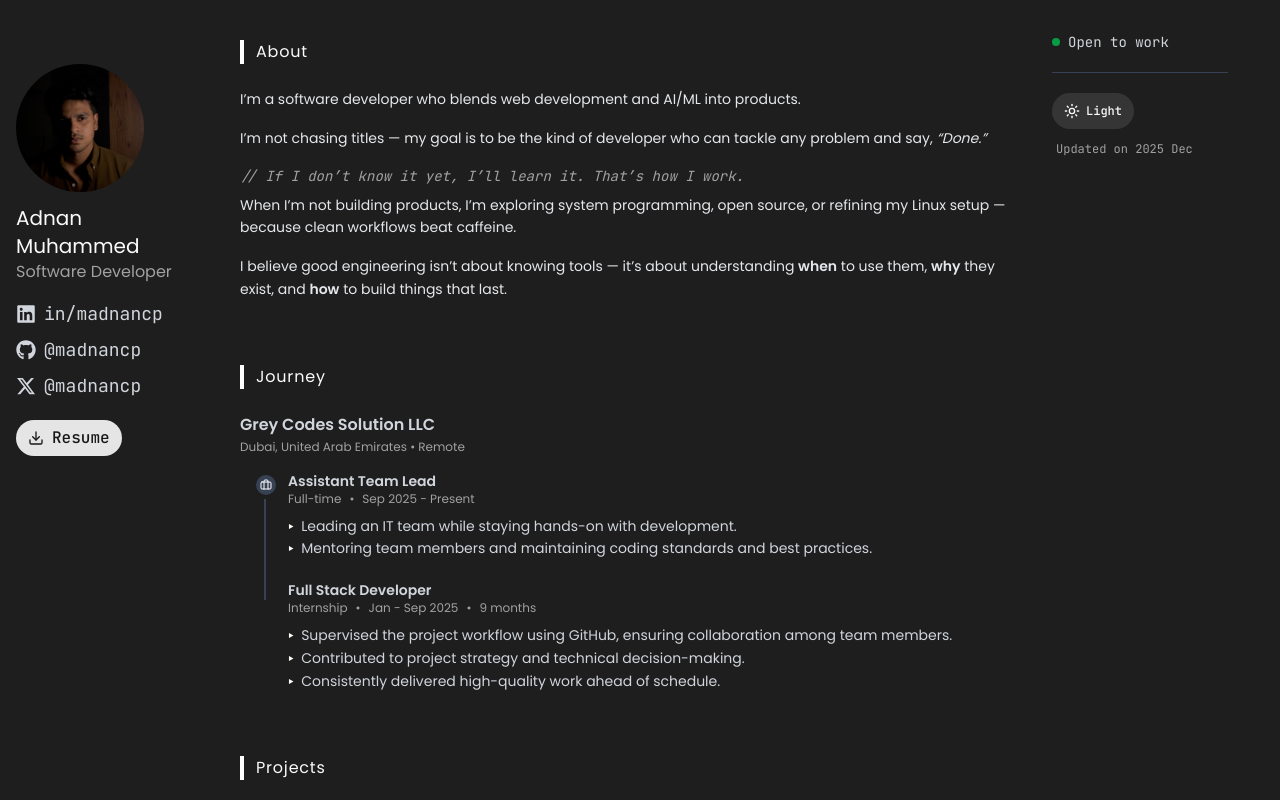
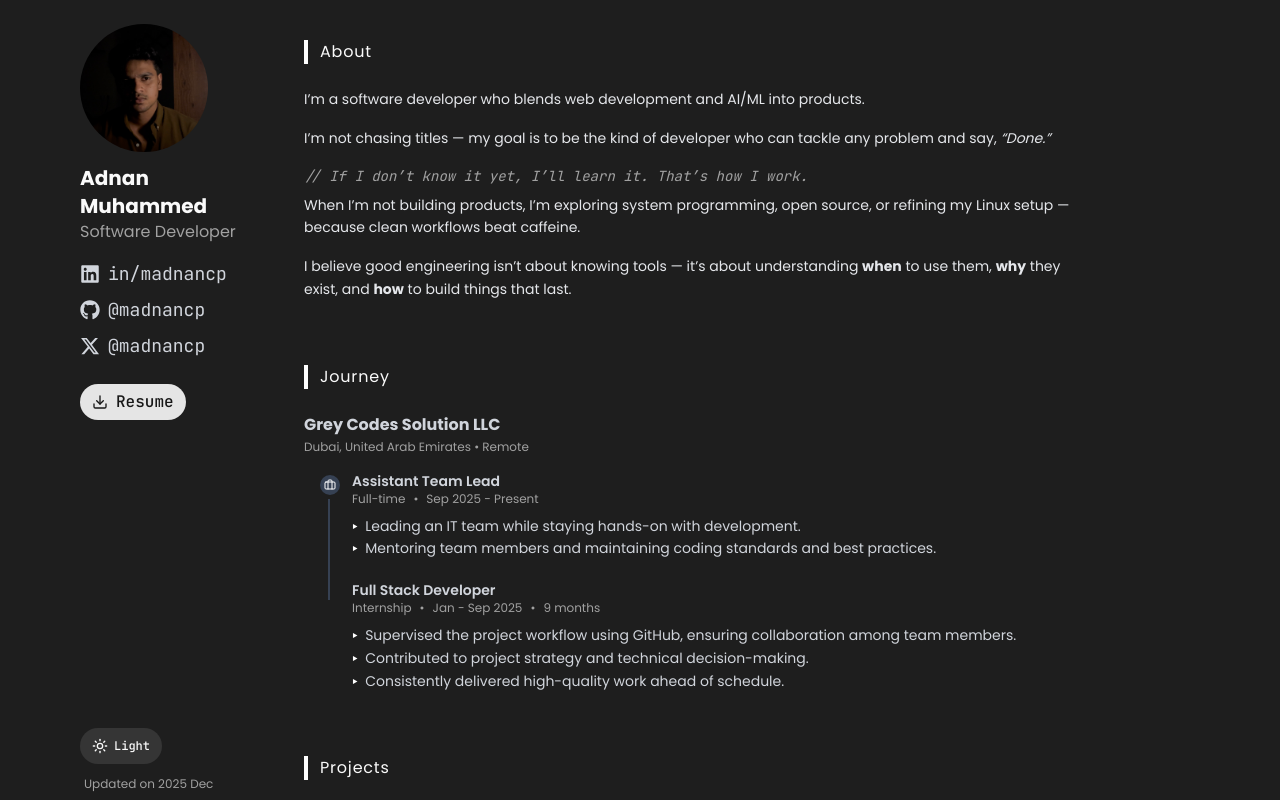
Before and after one commit to madnancp/portfolio, a Next.js app: page / in a window 1280 px wide. Built offline with nearby package versions, Linux system fonts and the light colour scheme.

Commit message:
update layout

```diff
--- a/app/layout.tsx
+++ b/app/layout.tsx
@@ -1,10 +1,9 @@
 import type { Metadata } from "next";
 import { JetBrains_Mono, Poppins } from "next/font/google";
 import "./globals.css";
-import LeftSidebar from "@/components/LeftSidebar";
+import Sidebar from "@/components/Sidebar";
 import { ScrollArea } from "@/components/ui/scroll-area";
 import { ThemeProvider } from "@/components/ThemeProvider";
-import RightSidebar from "@/components/RightSidebar";
 import { TooltipProvider } from "@/components/ui/tooltip";
 
 const jetBrainsMono = JetBrains_Mono({
@@ -15,7 +14,8 @@ const jetBrainsMono = JetBrains_Mono({
 
 const poppins = Poppins({
   subsets: ["latin"],
-  weight: ["400", "600"],
+  display: "swap",
+  weight: ["400", "600", "700", "800", "900"],
   variable: "--font-poppins",
 });
 
@@ -37,11 +37,11 @@ export default function RootLayout({
         <ThemeProvider attribute="class" defaultTheme="dark" enableSystem>
           <TooltipProvider delayDuration={1000}>
             {/* Container */}
-            <div className="mx-auto max-w-7xl h-screen px-4">
-              <div className="grid grid-cols-[200px_800px_200px] h-full gap-2">
+            <div className="mx-auto max-w-6xl h-screen px-4">
+              <div className="grid grid-cols-[200px_800px] h-full gap-2">
                 {/* Left Sidebar */}
                 <aside className="sticky top-0 h-full">
-                  <LeftSidebar />
+                  <Sidebar />
                 </aside>
 
                 {/* Main Content */}
@@ -51,10 +51,6 @@ export default function RootLayout({
                   </main>
                 </ScrollArea>
 
-                {/* Right Sidebar */}
-                <aside className="sticky top-0 h-full">
-                  <RightSidebar />
-                </aside>
               </div>
             </div>
           </TooltipProvider>
--- a/components/LeftSidebar.tsx
+++ /dev/null
@@ -1,83 +0,0 @@
-"use client"
-import Image from "next/image";
-import { FaGithub, FaLinkedin, FaXTwitter } from "react-icons/fa6";
-import ResumeDownloadButton from "./ResumeDownloadButton";
-import { Button } from "./ui/button";
-
-const LeftSidebar = () => {
-
-
-	return (
-		<aside className="flex flex-col text-start w-full max-w-44 my-12 ">
-			{/* Profile Section */}
-			<div className="flex flex-col items-start w-full my-4">
-				<div className="w-32 h-32 overflow-hidden rounded-full">
-					<Image
-						src="/adnan_img.png"
-						alt="Profile photo"
-						width={130}
-						height={130}
-						draggable={false}
-						className="object-cover scale-140"
-					/>
-				</div>
-				<h1 className="text-xl font-light mt-3">Adnan Muhammed</h1>
-				<p className="text-gray-600 dark:text-muted-foreground">Software Developer</p>
-			</div>
-
-			{/* Social Links */}
-			<div className="mb-5">
-				<div className="space-y-2 text-gray-900 dark:text-gray-300 text-lg font-mono">
-					{/* LinkedIn */}
-					<div className="flex items-center gap-2 group">
-						<a
-							href="https://linkedin.com/in/madnancp"
-							target="_blank"
-							rel="noopener noreferrer"
-							className="flex items-center gap-2 hover:underline transition-all"
-						>
-							<FaLinkedin size={20} />
-							in/madnancp
-						</a>
-						<span className="opacity-0 group-hover:opacity-100 translate-x-0.5 transition-all duration-200">↗</span>
-					</div>
-
-					{/* GitHub */}
-					<div className="flex items-center gap-2 group">
-						<a
-							href="https://github.com/madnancp"
-							target="_blank"
-							rel="noopener noreferrer"
-							className="flex items-center gap-2 hover:underline transition-all"
-						>
-							<FaGithub size={20} />
-							@madnancp
-						</a>
-						<span className="opacity-0 group-hover:opacity-100 translate-x-0.5 transition-all duration-200">↗</span>
-					</div>
-
-					{/* Twitter/X */}
-					<div className="flex items-center gap-2 group">
-						<a
-							href="https://x.com/madnancp"
-							target="_blank"
-							rel="noopener noreferrer"
-							className="flex items-center gap-2 hover:underline transition-all"
-						>
-							<FaXTwitter size={20} />
-							@madnancp
-						</a>
-						<span className="opacity-0 group-hover:opacity-100 translate-x-0.5 transition-all duration-200">↗</span>
-					</div>
-				</div>
-			</div>
-
-			{/* Actions */}
-			<div className="mt-auto">
-				<ResumeDownloadButton />
-			</div>
-		</aside>
-	);
-};
-
-export default LeftSidebar;
--- a/components/RightSidebar.tsx
+++ /dev/null
@@ -1,40 +0,0 @@
-"use client";
-import { ThemeToggleButton } from "./ThemeToggleButton";
-
-const RightSidebar = () => {
-	return (
-		<aside className="flex flex-col text-start w-full max-w-44 font-mono ml-5 h-full justify-between py-8">
-
-
-			{/* Bottom Section - Personality + Info */}
-			<div className="space-y-5 text-gray-900 dark:text-gray-300">
-				{/* Status Cards */}
-				<div className="space-y-3">
-					{/* Availability - Fun version */}
-					<div className="flex items-center gap-2 text-sm">
-						<span className="w-2 h-2 bg-green-500 rounded-full animate-pulse" />
-						<span>Open to work</span>
-					</div>
-				</div>
-
-				{/* Divider */}
-				<div className="border-t border-gray-300 dark:border-gray-700" />
-
-				{/* Meta Section */}
-				<div className="space-y-3">
-					{/* Theme Toggle */}
-					<div className="flex items-center justify-start">
-						<ThemeToggleButton />
-					</div>
-
-					{/* Footer Info */}
-					<div className="space-y-1 text-xs px-1 text-muted-foreground">
-						<p>Updated on 2025 Dec</p>
-					</div>
-				</div>
-			</div>
-		</aside>
-	);
-};
-
-export default RightSidebar;
--- /dev/null
+++ b/components/Sidebar.tsx
@@ -0,0 +1,126 @@
+"use client"
+import Image from "next/image";
+import { FaGithub, FaLinkedin, FaXTwitter } from "react-icons/fa6";
+import ResumeDownloadButton from "./ResumeDownloadButton";
+import { Tooltip, TooltipTrigger, TooltipContent } from "./ui/tooltip";
+import { ThemeToggleButton } from "./ThemeToggleButton";
+
+const Sidebar = () => {
+	return (
+		<aside className="flex flex-col h-full text-start w-full max-w-44 py-2 justify-between">
+			{/* Profile Section */}
+			<div>
+				<div className="flex flex-col items-start w-full my-4">
+					<div className="w-32 h-32 overflow-hidden rounded-full">
+						<Image
+							src="/adnan_img.png"
+							alt="Profile photo"
+							width={130}
+							height={130}
+							draggable={false}
+							className="object-cover scale-140"
+						/>
+					</div>
+					<h1 className="text-xl font-bold mt-3">Adnan Muhammed</h1>
+					<p className="text-gray-600 dark:text-muted-foreground">Software Developer</p>
+				</div>
+
+				{/* Social Links */}
+				<div className="mb-5">
+					<div className="space-y-2 text-gray-900 dark:text-gray-300 text-lg font-mono">
+						{/* LinkedIn */}
+						<Tooltip>
+							<TooltipTrigger>
+
+								<div className="flex items-center gap-2 group">
+									<a
+										href="https://linkedin.com/in/madnancp"
+										target="_blank"
+										rel="noopener noreferrer"
+										className="flex items-center gap-2 hover:underline transition-all"
+									>
+										<FaLinkedin size={20} />
+										in/madnancp
+									</a>
+									<span className="opacity-0 group-hover:opacity-100 translate-x-0.5 transition-all duration-200">↗</span>
+								</div>
+							</TooltipTrigger>
+
+							<TooltipContent>
+								LinkedIn
+							</TooltipContent>
+						</Tooltip>
+
+						{/* GitHub */}
+						<Tooltip>
+							<TooltipTrigger>
+								<div className="flex items-center gap-2 group">
+									<a
+										href="https://github.com/madnancp"
+										target="_blank"
+										rel="noopener noreferrer"
+										className="flex items-center gap-2 hover:underline transition-all"
+									>
+										<FaGithub size={20} />
+										@madnancp
+									</a>
+									<span className="opacity-0 group-hover:opacity-100 translate-x-0.5 transition-all duration-200">↗</span>
+								</div>
+							</TooltipTrigger>
+
+							<TooltipContent>Github</TooltipContent>
+						</Tooltip>
+
+						{/* Twitter/X */}
+						<Tooltip>
+							<TooltipTrigger>
+								<div className="flex items-center gap-2 group">
+									<a
+										href="https://x.com/madnancp"
+										target="_blank"
+										rel="noopener noreferrer"
+										className="flex items-center gap-2 hover:underline transition-all"
+									>
+										<FaXTwitter size={20} />
+										@madnancp
+									</a>
+									<span className="opacity-0 group-hover:opacity-100 translate-x-0.5 transition-all duration-200">↗</span>
+								</div>
+							</TooltipTrigger>
+
+							<TooltipContent>X</TooltipContent>
+						</Tooltip>
+					</div>
+				</div>
+
+				{/* Actions */}
+				<div className="mt-auto">
+					<ResumeDownloadButton />
+				</div>
+			</div>
+
+			<div>
+				<div className="space-y-5 text-gray-900 dark:text-gray-300">
+
+
+					{/* Meta Section */}
+					<div className="space-y-3">
+						{/* Theme Toggle */}
+						<div className="flex items-center justify-start">
+							<ThemeToggleButton />
+						</div>
+
+						{/* Footer Info */}
+						<div className="space-y-1 text-xs px-1 text-muted-foreground">
+							<p>Updated on 2025 Dec</p>
+						</div>
+					</div>
+				</div>
+
+			</div>
+
+		</aside>
+	);
+};
+
+export default Sidebar;
```
